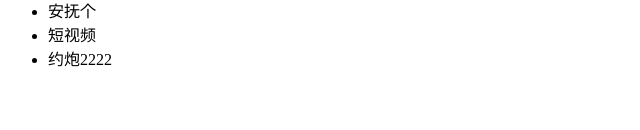
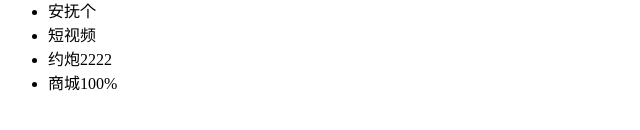
Before and after one commit to zph0915/dbhot, a plain HTML site: page index.html in a window 1280 px wide. Shown: the part 132-262 px from the top of the page, without its empty margins (0-640 px from the left). Drawn offline with Linux system fonts and the light colour scheme.

Commit message:
商城功能开发完毕 v4

```diff
--- a/index.html
+++ b/index.html
@@ -16,6 +16,7 @@
 			<li>安抚个</li>
 			<li>短视频</li>
 			<li>约炮2222</li>
+			<li>商城100%</li>
 		</ul>
 	</div>
 </body>
```
